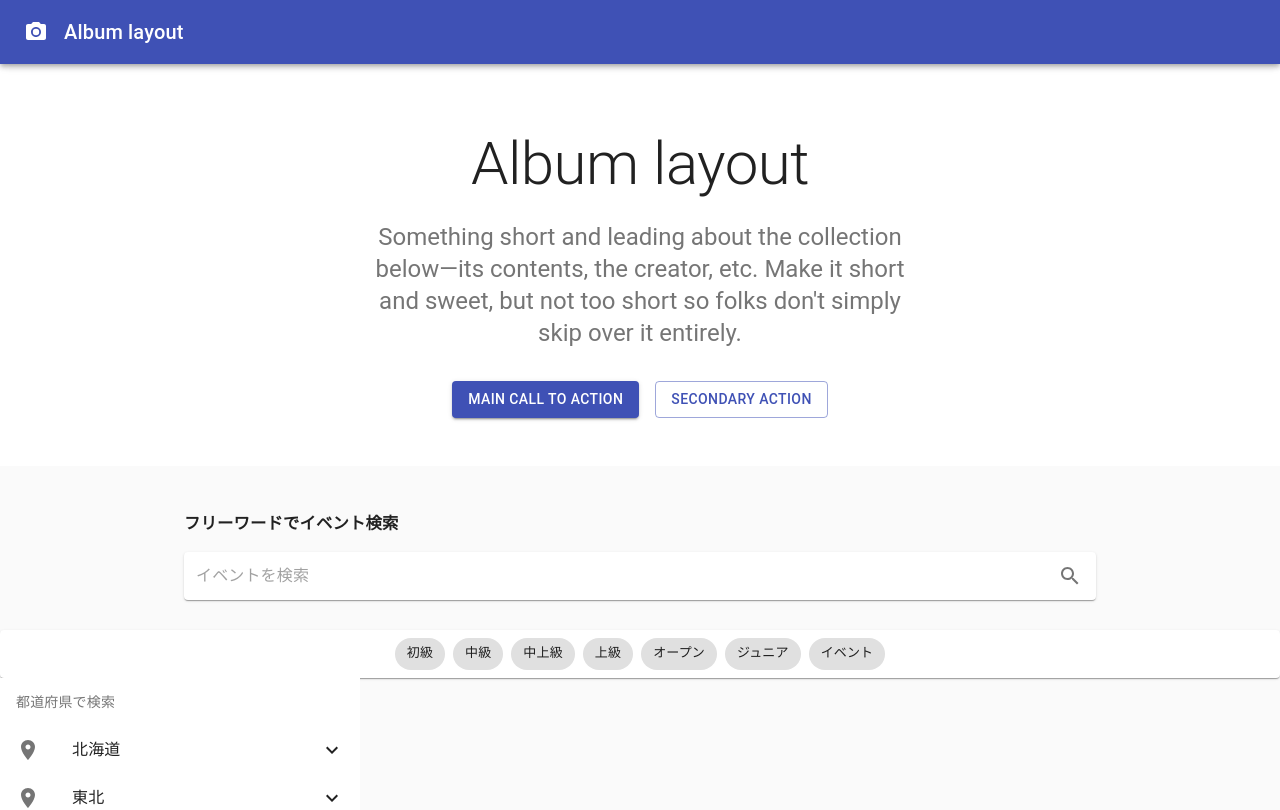
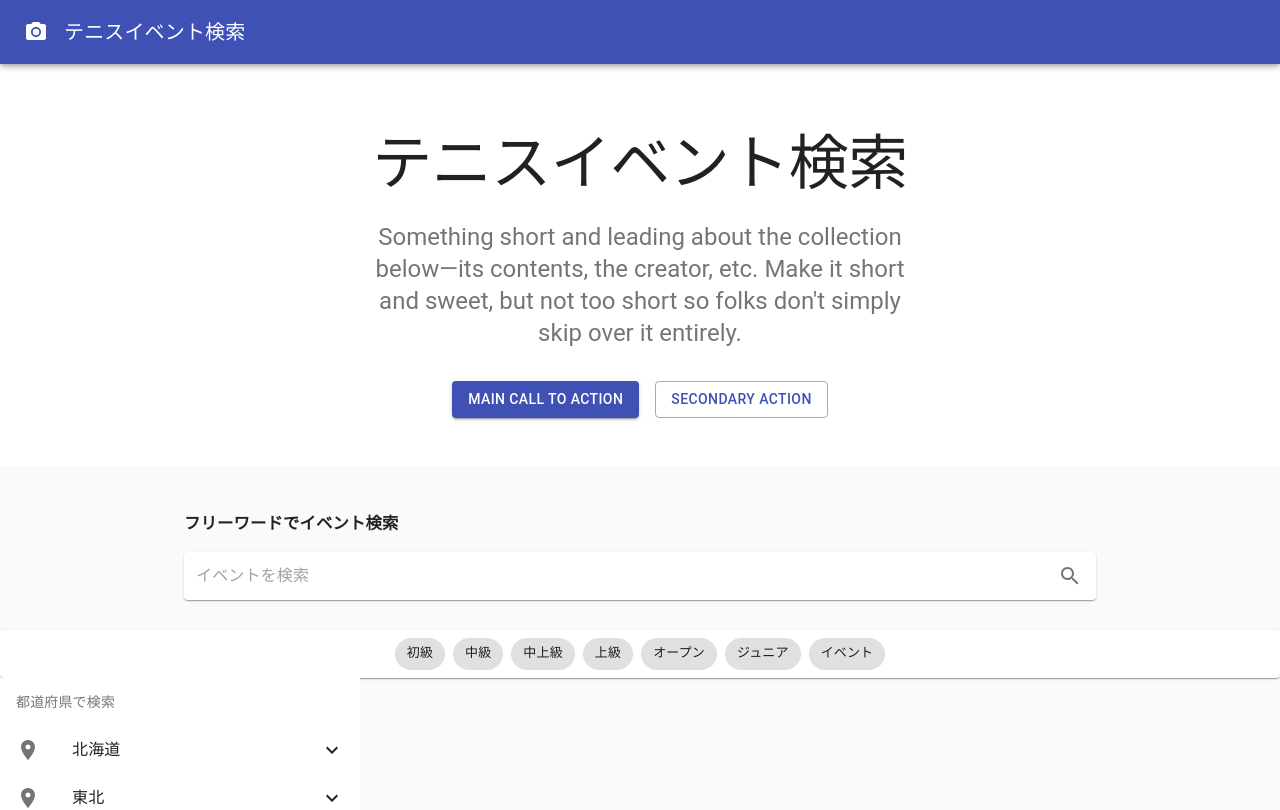
Before and after one commit to junpeko5/search-tennis-event, a React (Create React App) app: page / in a window 1280 px wide. Shown: the top 810 px of the page. Built offline with nearby package versions, Linux system fonts and the light colour scheme.

Commit message:
文言修正

```diff
--- a/src/components/Appbar.tsx
+++ b/src/components/Appbar.tsx
@@ -9,7 +9,7 @@ const Appbar = ({ classes }) => (
     <Toolbar>
       <CameraIcon className={classes.icon} />
       <Typography variant="h6" color="inherit" noWrap>
-        Album layout
+        テニスイベント検索
       </Typography>
     </Toolbar>
   </AppBar>
--- a/src/components/HeroHeader.tsx
+++ b/src/components/HeroHeader.tsx
@@ -12,7 +12,7 @@ const HeroHeader = ({ classes }) => {
           color="textPrimary"
           gutterBottom
         >
-          Album layout
+          テニスイベント検索
         </Typography>
         <Typography variant="h5" align="center" color="textSecondary" paragraph>
           Something short and leading about the collection below—its contents,
```
